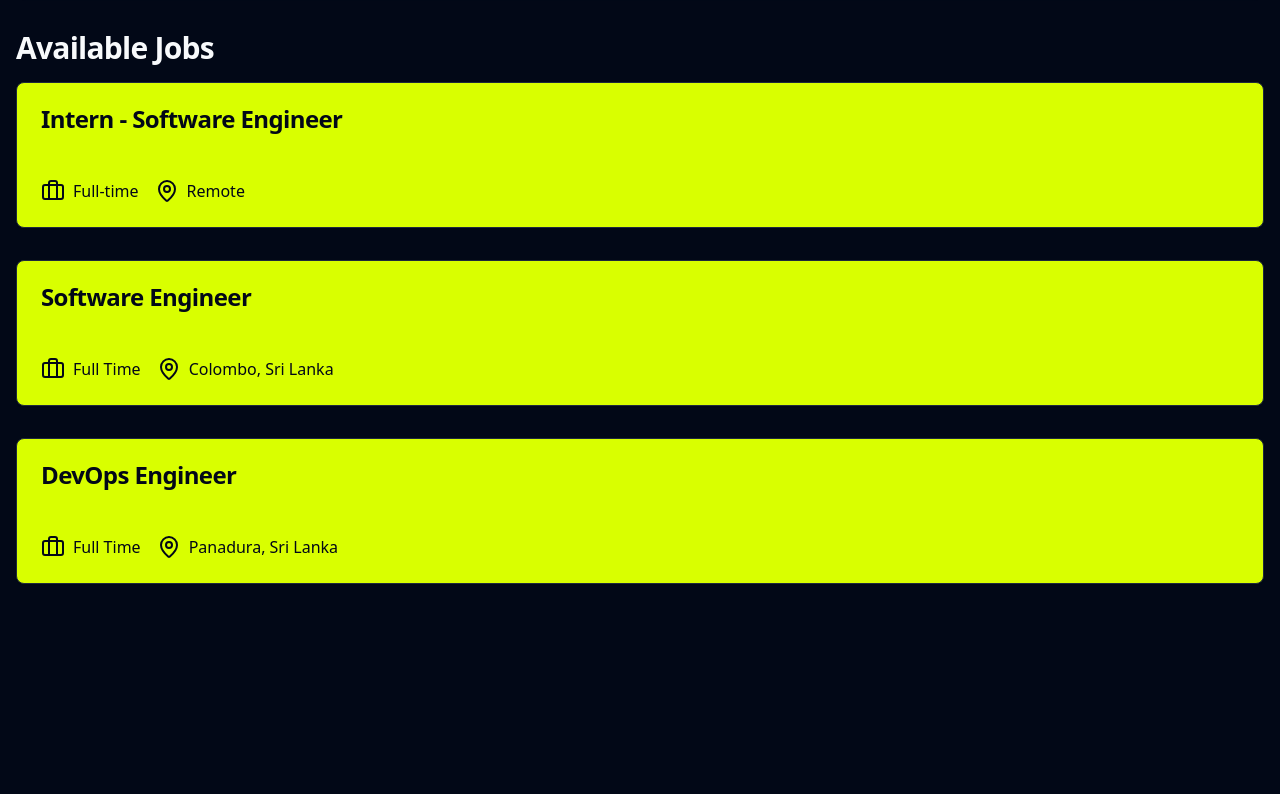
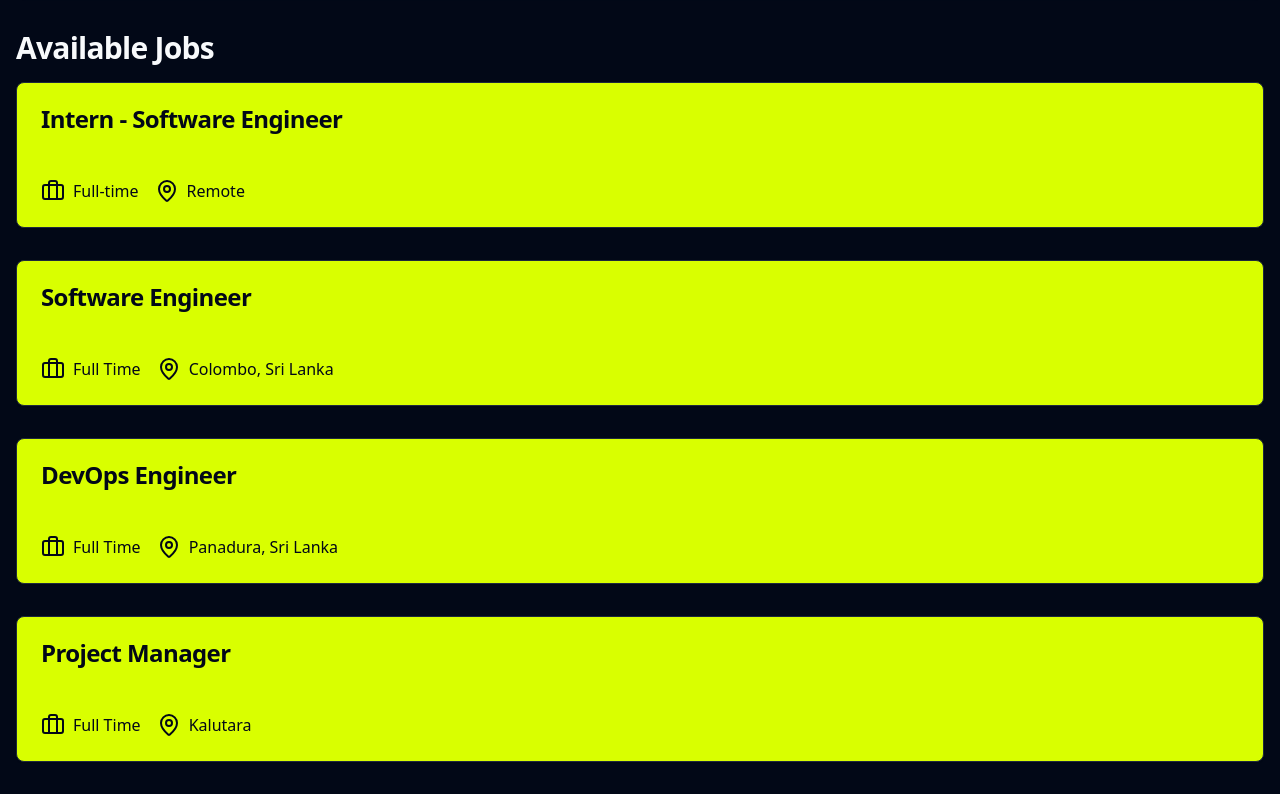
Before and after one commit to Likshan-Lahiru/AI-Driven-Hiring-Platform, a React (Vite) app: page / in a window 1280 px wide. Shown: the part 442-1236 px from the top of the page. Before the commit the page ends 1058 px from the top, so only its background shows below. Built offline with nearby package versions, Linux system fonts and the light colour scheme.

Commit message:
apply another value in jobs array

```diff
--- a/src/pages/components/JobSection.jsx
+++ b/src/pages/components/JobSection.jsx
@@ -20,6 +20,12 @@ function JobSection() {
             title: "DevOps Engineer",
             type: "Full Time",
             location: "Panadura, Sri Lanka"
+        },
+        {
+            _id: "new4",
+            title: "Project Manager",
+            type: "Full Time",
+            location: "Kalutara"
         }
     ];
 
```
